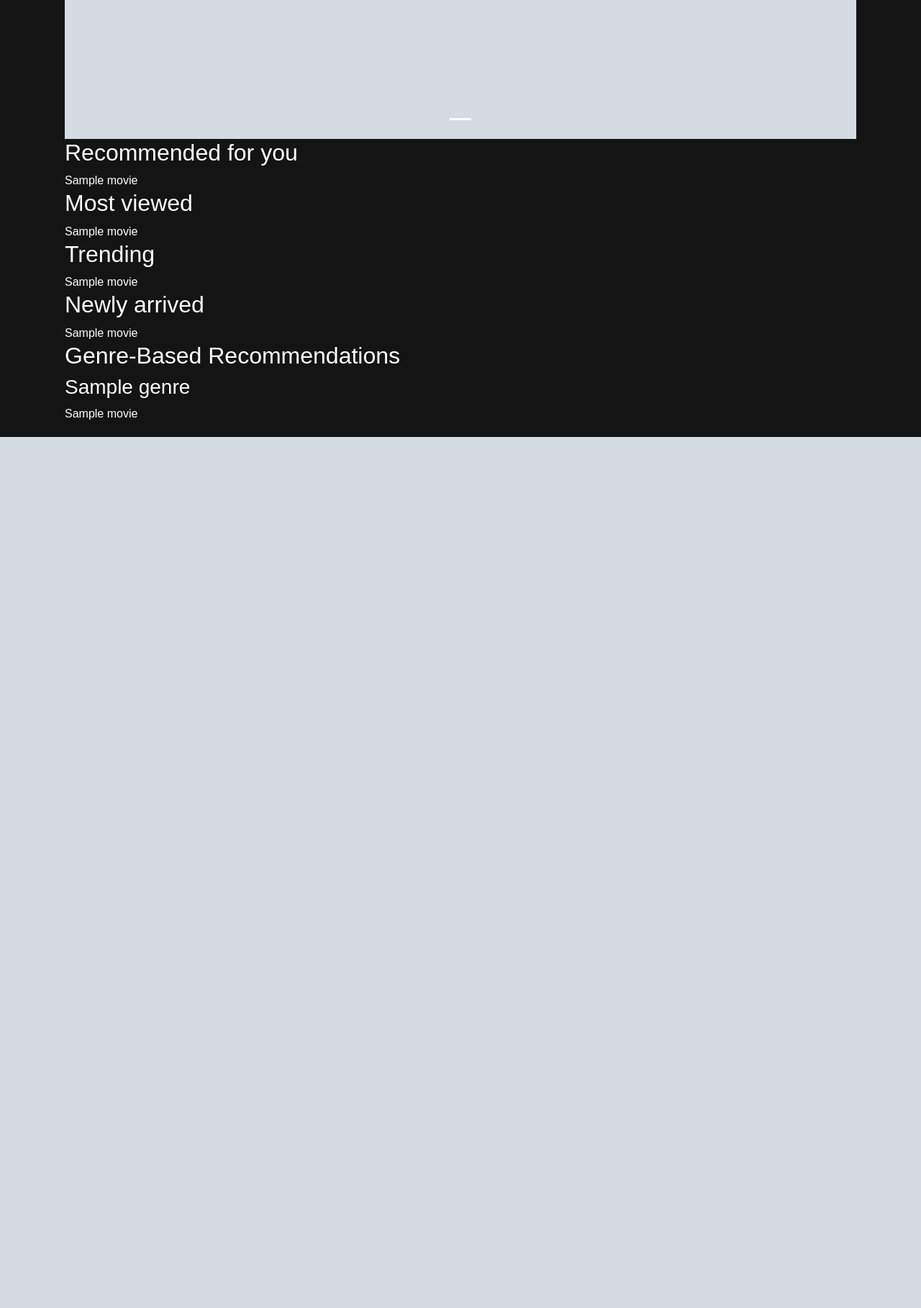
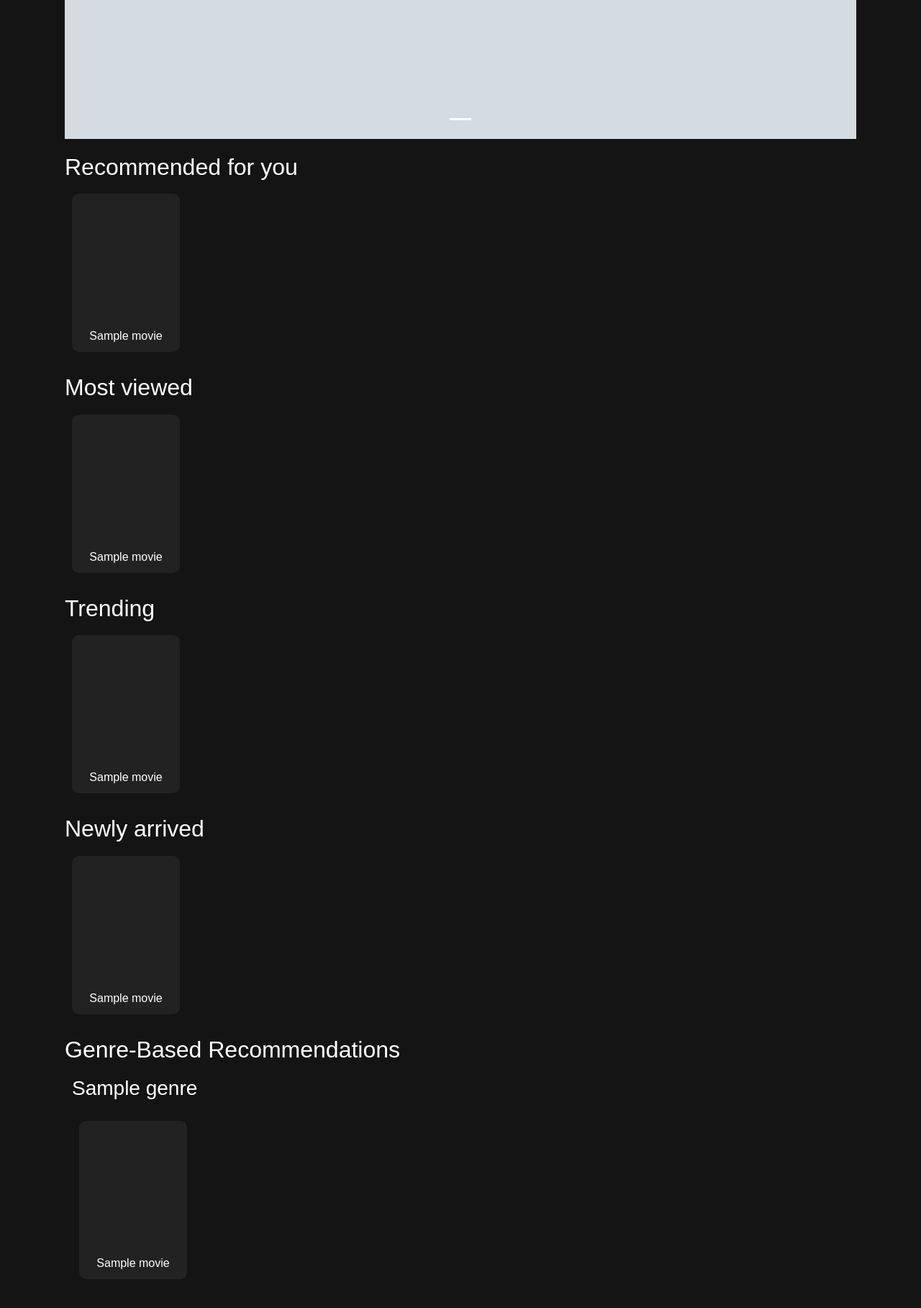
Before and after one commit to Anshuman-cs50/Hybrid-Recommendation-System, a Flask app: template templates/index.html in a window 1280 px wide. Shown: the part 722-2539 px from the top of the page at 72% size. Before the commit the page ends 1329 px from the top, so only its background shows below. Run offline with Flask 3, Linux system fonts and the light colour scheme; the template is opened without the code that fills it: most values are stand-ins (such as "Sample title", 1, 10 or a date in 2020); grey boxes marked "Sample" are stand-in pictures.

```diff
--- a/app.py
+++ b/app.py
@@ -1,4 +1,4 @@
-from flask import Flask, jsonify, render_template
+from flask import Flask, jsonify, render_template, url_for
 import pymysql
 
 app = Flask(__name__)
@@ -26,39 +26,35 @@ def index():
     # get the most popular movies from the database
     cursor.execute("SELECT * FROM movies ORDER BY popularity DESC LIMIT 10")
 
-
     # get some genre-based recommendations
     return render_template('index.html', most_viewed=most_viewed)
 
 def fetch_most_viewed_movies():
-    cursor.execute("select movie_id, title, release_date, overview, poster_path from movies order by vote_count desc limit 2")
+    cursor.execute("select movie_id, title, release_date, overview, poster_path from movies order by vote_count desc limit 21")
     most_viewed = cursor.fetchall()
 
     # Convert the result to a list of dictionaries
     most_viewed = [
         {
             'movie_id': row[0],
-            'title': row[1],
-            'release_date': row[2],
-            'overview': row[3],
             'poster_path': row[4]
         } for row in most_viewed
     ]
 
     # helper function to fetch genres for a given movie_id
-    def fetch_genres(movie_id):
-        cursor.execute("""
-                        select name from genres
-                        where id in (
-                            select genre_id from movie_genres where movie_id = %s
-                        )
-                    """, (movie_id, ))
-        genres = cursor.fetchall()
-        return [genre[0] for genre in genres] # return a flatten list of genres
+    # def fetch_genres(movie_id):
+    #     cursor.execute("""
+    #                     select name from genres
+    #                     where id in (
+    #                         select genre_id from movie_genres where movie_id = %s
+    #                     )
+    #                 """, (movie_id, ))
+    #     genres = cursor.fetchall()
+    #     return [genre[0] for genre in genres] # return a flatten list of genres
 
-    # add attrifute genres to each movie in most_viewed
-    for movie in most_viewed:
-        movie["genres"] = fetch_genres(movie["movie_id"])
+    # # add attrifute genres to each movie in most_viewed
+    # for movie in most_viewed:
+    #     movie["genres"] = fetch_genres(movie["movie_id"])
 
     return most_viewed
 
--- a/static/css/template.css
+++ b/static/css/template.css
@@ -35,3 +35,69 @@ body {
 .container {
     padding: 20px;
 }
+.movies {
+    display: flex;
+    flex-wrap: wrap;
+    gap: 10px;
+    flex: 0 0 auto;
+    margin-right: 10px;
+
+    display: flex;
+    overflow-x: auto;
+    scroll-behavior: smooth;
+    white-space: nowrap;
+    width: 90%;
+    padding: 10px;
+}
+.movie {
+    width: 150px;
+    height: 220px;
+    background-color: #222;
+    display: flex;
+    flex-direction: column;
+    justify-content: flex-end;
+    align-items: center;
+    border-radius: 10px;
+    overflow: hidden;
+    position: relative;
+    padding: 10px;
+    text-align: center;
+}
+.movie img {
+    width: 100%;
+    height: 100%;
+    position: absolute;
+    top: 0;
+    left: 0;
+    object-fit: cover;
+    opacity: 0.7;
+    border-radius: 8px;
+}
+.movie .info {
+    position: relative;
+    z-index: 2;
+}
+h2 {
+    margin-top: 20px;
+}
+.movies-wrapper {
+    display: flex;
+    align-items: center;
+    position: relative;
+}
+.scroll-left, .scroll-right {
+    background-color: rgba(0, 0, 0, 0.5);
+    color: white;
+    border: none;
+    padding: 10px;
+    cursor: pointer;
+    font-size: 20px;
+    position: absolute;
+    z-index: 10;
+}
+.scroll-left {
+    left: 0;
+}
+.scroll-right {
+    right: 0;
+}
```
Also changed, not shown: movie_posters/Inception.jpg (deleted), movie_posters/The Matrix.jpg (deleted), static/css/temp.css (added).
